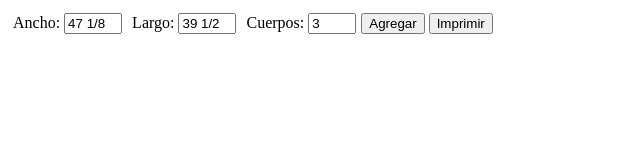
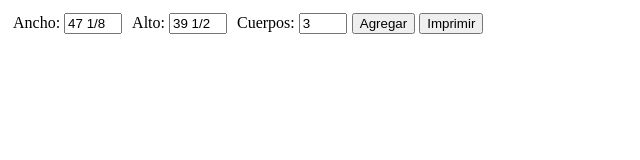
Before and after one commit to Joel2410/CalculadoraVentanero, a plain HTML site: page index.html in a window 1280 px wide. Shown: the whole page, without its empty margins (0-640 px from the left). Drawn offline with Linux system fonts and the light colour scheme.

Commit message:
change: Largo to Alto

```diff
--- a/index.html
+++ b/index.html
@@ -14,7 +14,7 @@
           <input id="width" class="number" type="text" />
         </div>
         <div class="measure">
-          <label for="height">Largo: </label>
+          <label for="height">Alto: </label>
           <input id="height" class="number" type="text" />
         </div>
         <div class="measure">
```
